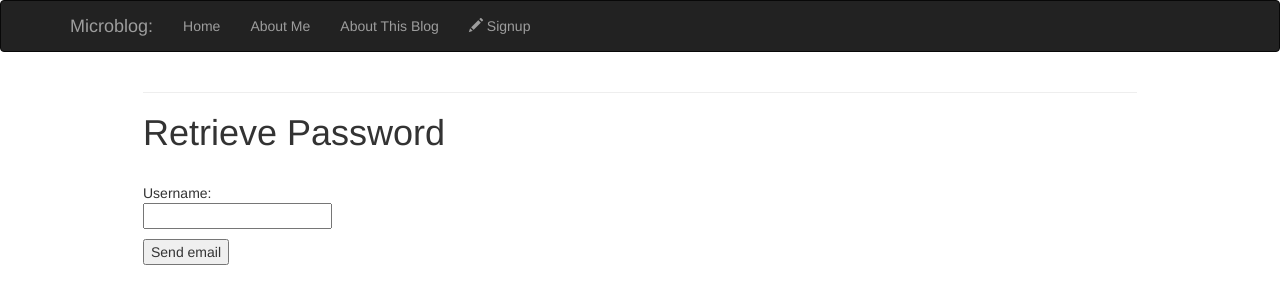
After one commit to nicecodee/microblog, a Flask app: page /retrieve_password/ in a window 1280 px wide. The commit adds this page. Shown: the top 304 px of the page. Run offline with Flask 2, Linux system fonts and the light colour scheme; some libraries are stand-ins or nearby versions.

Commit message:
part-add-retrieve-password-20160528

```diff
--- a/emails.py
+++ b/emails.py
@@ -2,7 +2,7 @@ from flask.ext.mail import Message
 from __init__ import mail
 from config import ADMINS
 
-def follower_notification(followed,follower):
-	msg = Message("[microblog] %s is now following you!" % follower.username,sender=ADMINS[0],recipients=[followed.email])
-	msg.body = "yo! \n Have you head of me?"
+def send_mail_get_pwd(user):
+	msg = Message("[microblog] Retrieve Your password!",sender=ADMINS[0],recipients=[user.email])
+	msg.body = "[microblog] Your original password is %s " % user.password
 	mail.send(msg)
--- a/forms.py
+++ b/forms.py
@@ -44,3 +44,6 @@ class PostForm(Form):
 
 class SearchForm(Form):
     search = StringField('search', validators=[DataRequired()])
+
+class RetrievepwdForm(Form):
+    username = StringField('username', validators=[DataRequired()])
--- a/templates/base.html
+++ b/templates/base.html
@@ -30,15 +30,15 @@
                 <div class="collapse navbar-collapse" id="bs-example-navbar-collapse-1">
                     <ul class="nav navbar-nav">
                         <li><a href="/index">Home</a></li>
-                        <li><a href="/post/about-me">About Me</a></li>
-                        <li><a href="/post/about-this-blog">About This Blog</a></li>
 						{% if session.logged_in %}
-							 <li><a href="{{ url_for('user', username=g.user.username) }}"><span class="glyphicon glyphicon-user"></span> {{g.user.username}}</a></li>
-							 <li> <a href="{{ url_for('logout') }}"><span class="glyphicon glyphicon-log-out"></span> Logout</a></li>
-							 <li><form form class="navbar-form navbar-left"  action="{{ url_for('search') }}" method="post" name="search">
+							<li><a href="{{ url_for('user', username=g.user.username) }}"><span class="glyphicon glyphicon-user"></span> {{g.user.username}}</a></li>
+							<li> <a href="{{ url_for('logout') }}"><span class="glyphicon glyphicon-log-out"></span> Logout</a></li>
+							<li><form form class="navbar-form navbar-left"  action="{{ url_for('search') }}" method="post" name="search">
 								  {{ g.search_form.hidden_tag() }}{{ g.search_form.search(size=20) }}<input type="submit" value="Search"></form></li>
 						{% else %}
-							 <li> <a href="{{ url_for('register') }}"><span class="glyphicon glyphicon-pencil"></span> Signup</a></li>
+							<li><a href="/post/about-me">About Me</a></li>
+							<li><a href="/post/about-this-blog">About This Blog</a></li>
+							<li> <a href="{{ url_for('register') }}"><span class="glyphicon glyphicon-pencil"></span> Signup</a></li>
 						{% endif %}
                     </ul>
                 </div>
--- a/templates/login.html
+++ b/templates/login.html
@@ -3,6 +3,7 @@
 
 {% block content %}
   <h1>Login</h1>
+  <br>
   <form action="" method="post" name="login">
       {{ form.hidden_tag() }}
       <p>
@@ -19,7 +20,9 @@
             <span style="color: red;">[{{ error }}]</span>
           {% endfor %}
       </p>
-      <p>{{ form.remember_me }} Remember Me</p>
+      <p>{{ form.remember_me }} Remember Me </p>
       <p><input type="submit" value="Login"></p>
+	  <br>
+	  <p><a href="{{ url_for('retrieve_password') }}"><U> Forget Password?</U></a></p>
   </form>
 {% endblock %}
--- a/templates/register.html
+++ b/templates/register.html
@@ -2,7 +2,8 @@
 
 {% block content %}
 <body>
-	<h4>Sign up</h4>
+	<h1>Sign up</h1>
+	<br>
 	{% from "_formhelpers.html" import render_field %}
 	<form method=post action="/register/">
 		<dl>
--- /dev/null
+++ b/templates/retrieve_password.html
@@ -0,0 +1,19 @@
+<!-- extend base layout -->
+{% extends "base.html" %}
+
+{% block content %}
+  <h1>Retrieve Password</h1>
+  <br>
+  <form action="" method="post" name="Send email">
+      {{ form.hidden_tag() }}
+      <p>
+          Username:<br>
+          {{ form.username(size=20) }}<br>
+          {% for error in form.username.errors %}
+            <span style="color: red;">[{{ error }}]</span>
+          {% endfor %}
+      </p>
+      <p><input type="submit" value="Send email"></p>
+	  <br>
+  </form>
+{% endblock %}
--- a/views.py
+++ b/views.py
@@ -1,14 +1,14 @@
 from flask import render_template, flash, redirect, session, url_for, request, g
 from flask.ext.login import login_user, logout_user, current_user, login_required
 from __init__ import app, db, lm
-from forms import LoginForm, RegistrationForm, EditForm, PostForm
+from forms import LoginForm, RegistrationForm, EditForm, PostForm, RetrievepwdForm
 from models import User, Post
 from datetime import datetime
 from passlib.hash import sha256_crypt
 from config import POSTS_PER_PAGE
 from forms import SearchForm
 from config import MAX_SEARCH_RESULTS
-from emails import follower_notification
+from emails import send_mail_get_pwd
 
 
 @app.errorhandler(404)
@@ -182,8 +182,6 @@ def follow(username):
 		db.session.add(u)
 		db.session.commit()
 		flash('You are now following ' + username + '!')
-		# Send email to notify the followed user
-		follower_notification(user,g.user)
 		return redirect(url_for('user', username=username))
 
 	except Exception as e:
@@ -224,3 +222,25 @@ def search():
 def search_results(query):
 	results = Post.query.whoosh_search(query, MAX_SEARCH_RESULTS).all()
 	return render_template('search_results.html',query=query,results=results)
+
+
+@app.route('/retrieve_password/', methods=['GET', 'POST'])
+def retrieve_password():
+	error = ''
+	try:
+		form = RetrievepwdForm(request.form)
+		if form.validate_on_submit():
+			u = form.username.data
+			user = User.query.filter_by(username=u).first()
+
+			#check username
+			if user is not None:
+				#send_mail_get_pwd(user)
+				flash('mail sent! Retrieve password from your registered email')
+				return redirect(url_for('retrieve_password'))
+			else:
+				flash("username incorrect!  Try again.!")
+		return render_template('retrieve_password.html', title='Retrieve password',form=form,error=error)
+	except Exception as e:
+		#return(str(e))
+		return render_template('retrieve_password.html', title='Retrieve password',form=form,error=error)
```
Also changed, not shown: templates/follower_email.html (+4 -4 lines), app.db, 3 other files.
